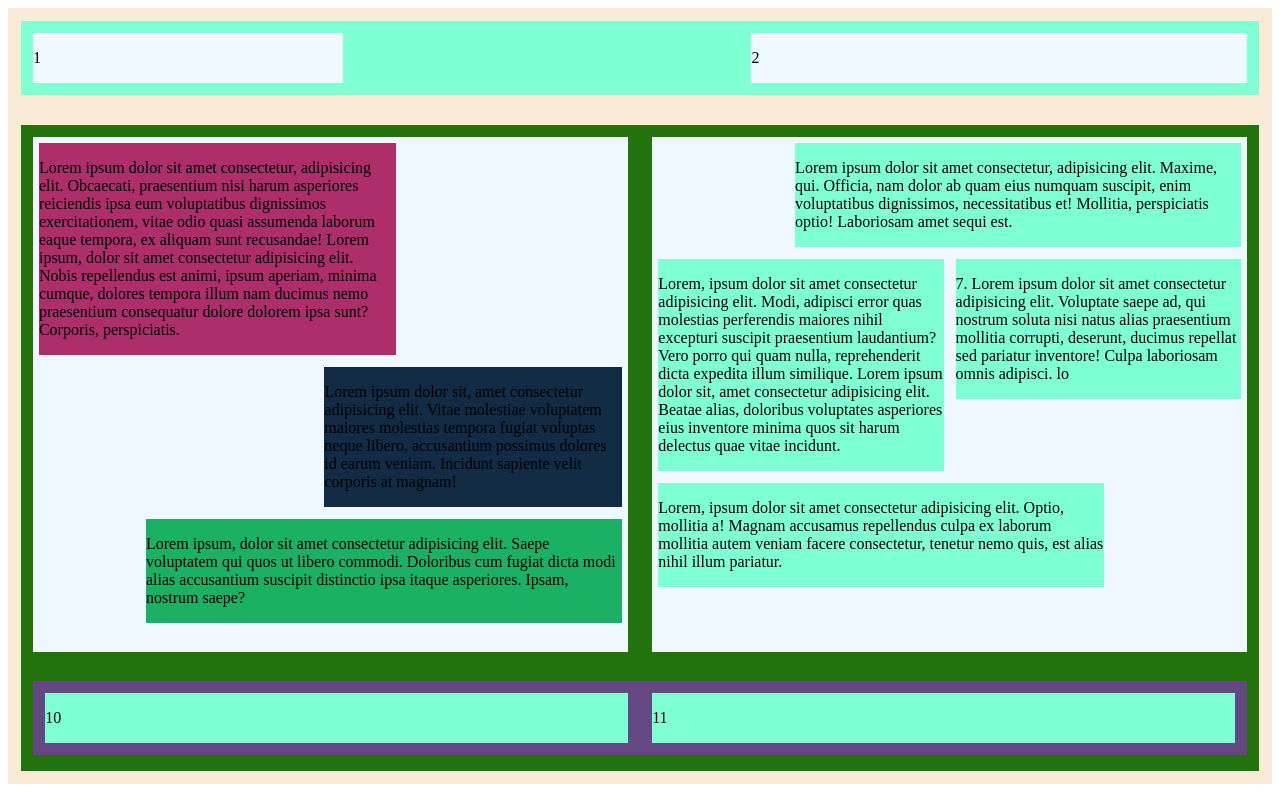
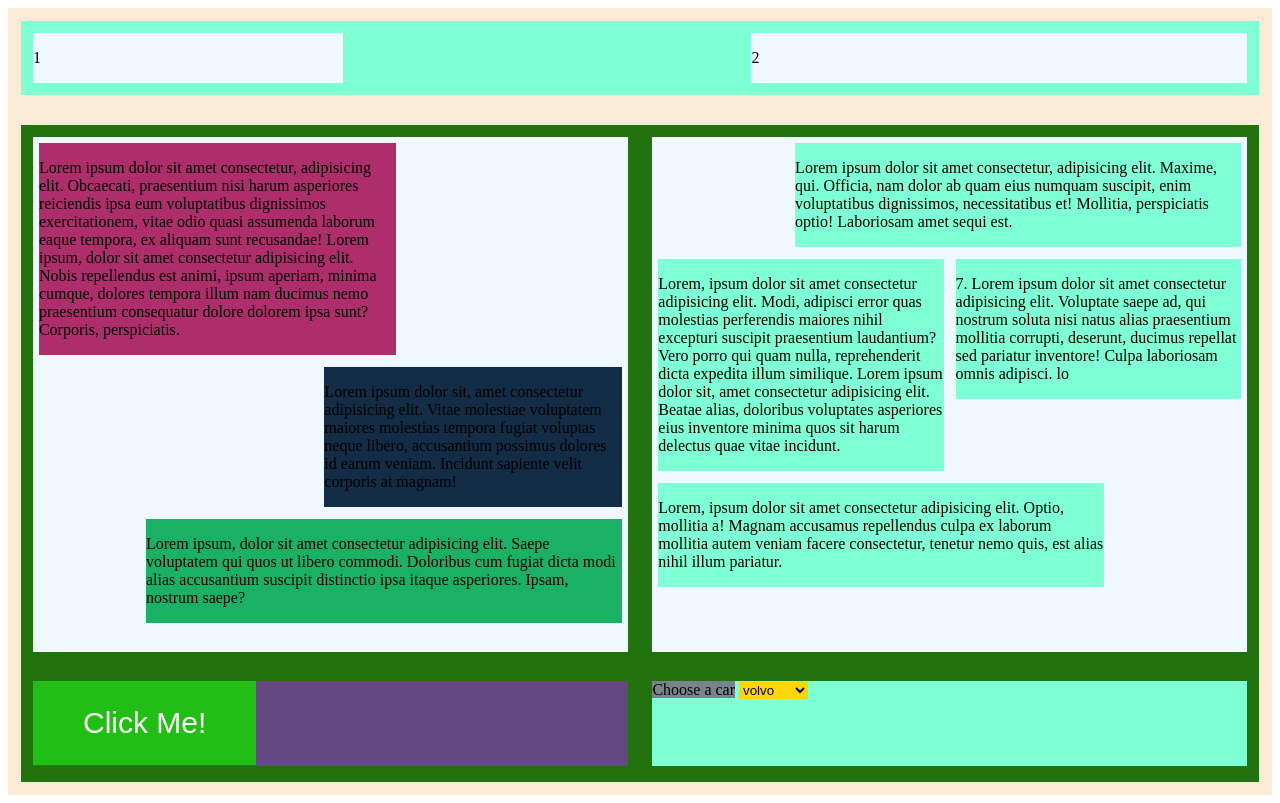
Before and after one commit to RokasAbra/4-nd-stiliaus-isdestymas, a website: page index.html in a window 1280 px wide. Drawn offline with Linux system fonts and the light colour scheme.

Commit message:
Button + Select fuctions

```diff
--- a/index.html
+++ b/index.html
@@ -33,10 +33,26 @@
          </div>
 
 
-      <div style="background-color:rgb(99, 72, 129); width: 98%; display: inline-block; margin: 1%;">
+      <div style="background-color:rgb(99, 72, 129); width: 48%; height: 85px; display: inline-block; margin: 1%;">
+        <button type="button" style="background-color: #21be13; /* Green */
+        border: none;
+        color: white;
+        padding: 25px 50px;
+        text-align: center;
+        text-decoration: none;
+        float: left;
+        font-size: 30px;"
+                     onclick="alert('Hello world!');">Click Me!</button>
 
-        <div style="background-color: aquamarine; width: 48%; float: left; margin: 1%;"><p>10</p></div>
-        <div style="background-color:aquamarine; width: 48%; float:right; margin: 1%"><p>11</p></div>
+
+        </div>
+        <div style="background-color:aquamarine; width: 48%; height:85px; float:right; margin: 1%"><label for="cars" style="background-color:rgb(120, 132, 138); height:100px; border: none;">Choose a car</label>
+            <select id="cars" style="background-color:gold; border: 80px;">
+                <option value="volvo">volvo</option>
+                <option value="honda">Honda</option>
+                <option value="Porsche">Porsche</option>
+            </select>
+            </div>
 
 
 
@@ -59,7 +75,11 @@
 
 
 
-    <!--
+    <!--   <button type="button" onclick="alert('Hello world!'); style=" ">Click Me!</button>
+
+         <div style="background-color: aquamarine; width: 48%; float: left; margin: 1%;
+        ">
+
 
     <div  style="width:1080px; height: 600px; background-color:rgb(165, 238, 87); margin: 10px;">
         <div style="width:150px; height: 200px; background-color:rgb(56, 46, 190); margin: 10px;"> <h1> Pirmas</h1>
```
